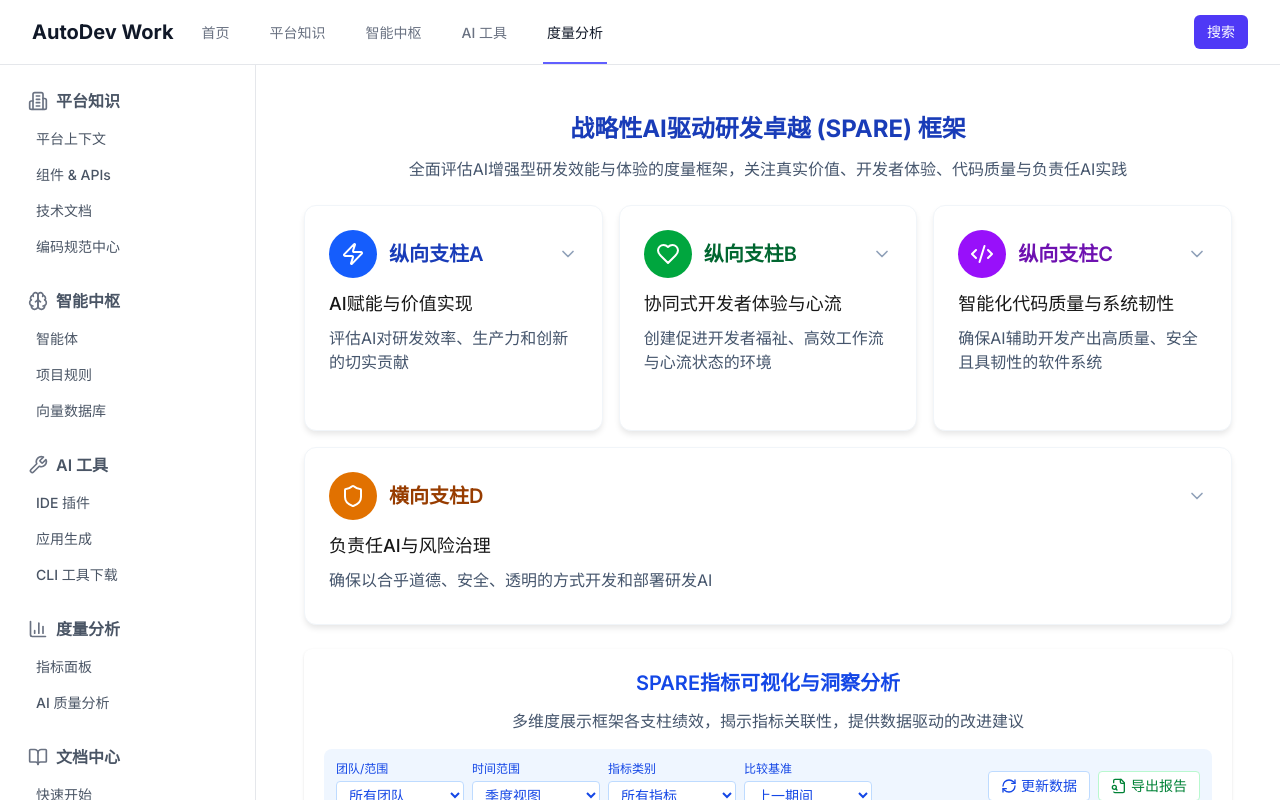
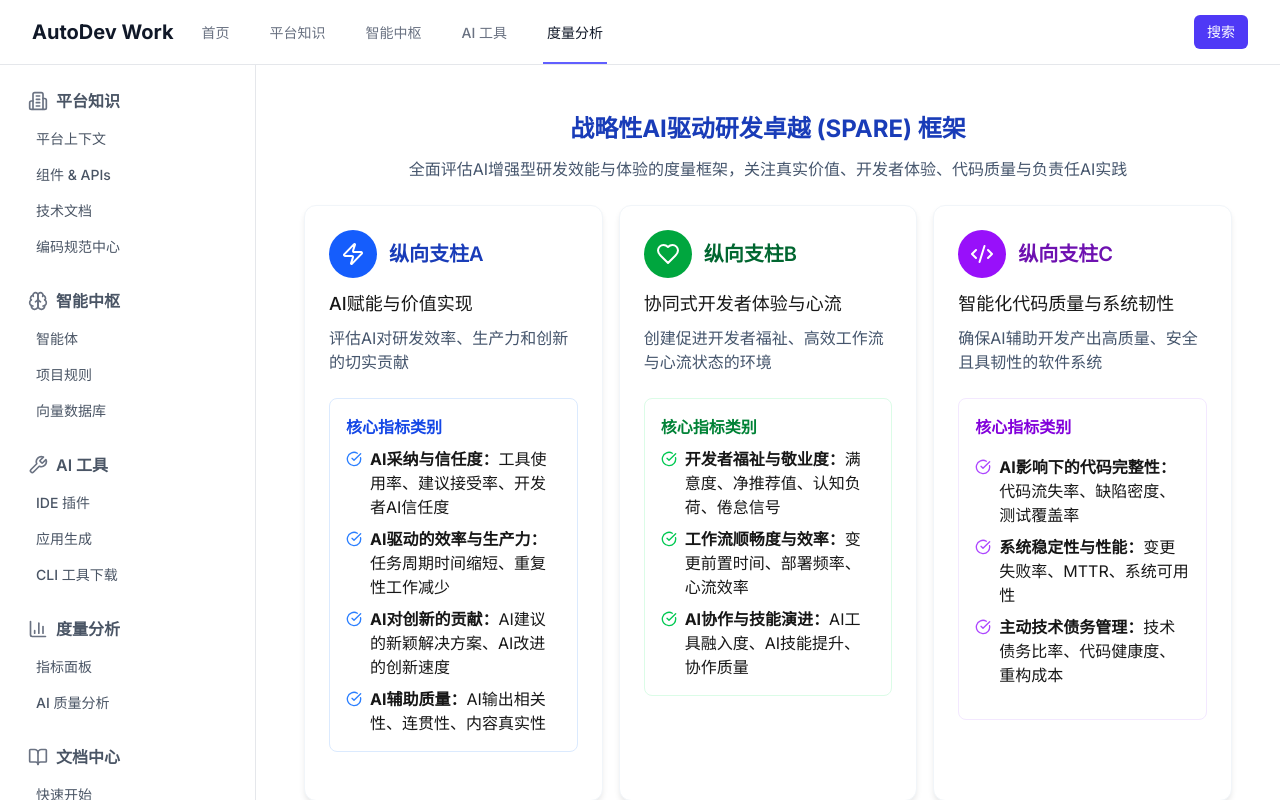
Before and after one commit to unit-mesh/autodev-workbench, a Next.js app: page /metrics in a window 1280 px wide. Shown: the top 800 px of the page. Built offline with nearby package versions, Linux system fonts and the light colour scheme.

Commit message:
feat: refactor SPARE framework page to remove state management for pillar expansion; enhance layout and styling

```diff
--- a/src/app/metrics/page.tsx
+++ b/src/app/metrics/page.tsx
@@ -1,12 +1,11 @@
 "use client"
 
-import React, { useState } from 'react'
+import React from 'react'
 import {
   Activity,
   ArrowRight,
   CheckCircle,
   ChevronDown,
-  ChevronUp,
   Code2,
   Eye,
   FileSearch,
@@ -20,16 +19,6 @@ import {
 } from 'lucide-react'
 
 export default function SPAREFramework() {
-  const [expandedPillar, setExpandedPillar] = useState(null);
-
-  const togglePillar = (pillar: never) => {
-    if (expandedPillar === pillar) {
-      setExpandedPillar(null);
-    } else {
-      setExpandedPillar(pillar);
-    }
-  };
-
   return (
     <div className="spare-framework">
       <div className="p-6 rounded-lg mb-8">
@@ -38,15 +27,10 @@ export default function SPAREFramework() {
           全面评估AI增强型研发效能与体验的度量框架，关注真实价值、开发者体验、代码质量与负责任AI实践
         </p>
 
-        {/* 四大支柱/维度卡片 */}
-        <div className="mb-6 space-y-4"> {/* 修改：移除 grid-4，使用 space-y-4 来分隔纵向和横向组 */}
-          {/* 纵向支柱 A, B, C */}
-          <div className="grid grid-cols-1 md:grid-cols-3 gap-4"> {/* 新增：包裹纵向支柱的 div */}
+        <div className="mb-6 space-y-4">
+          <div className="grid grid-cols-1 md:grid-cols-3 gap-4">
             {/* 支柱A */}
-            <div
-              className={`card cursor-pointer transition-all ${expandedPillar === 'A' ? 'border-blue-500 shadow-lg' : 'hover:border-blue-300'}`}
-              onClick={() => togglePillar('A')}
-            >
+            <div className="card border-blue-500 shadow-lg">
               <div className="flex justify-between items-center mb-3">
                 <div className="flex items-center">
                   <div className="icon-circle bg-blue-600 mr-3">
@@ -54,12 +38,10 @@ export default function SPAREFramework() {
                   </div>
                   <h4 className="text-xl font-semibold text-blue-800">纵向支柱A</h4>
                 </div>
-                {expandedPillar === 'A' ? <ChevronUp className="h-5 w-5 text-blue-500" /> : <ChevronDown className="h-5 w-5 text-slate-400" />}
               </div>
               <h5 className="text-lg font-medium mb-2">AI赋能与价值实现</h5>
               <p className="text-slate-600 mb-2">评估AI对研发效率、生产力和创新的切实贡献</p>
 
-              {expandedPillar === 'A' && (
               <div className="mt-4 bg-white p-4 rounded-lg border border-blue-100">
                 <h6 className="font-semibold mb-2 text-blue-700">核心指标类别</h6>
                 <ul className="space-y-2">
@@ -81,14 +63,10 @@ export default function SPAREFramework() {
                   </li>
                 </ul>
               </div>
-              )}
             </div>
 
             {/* 支柱B */}
-            <div
-              className={`card cursor-pointer transition-all ${expandedPillar === 'B' ? 'border-green-500 shadow-lg' : 'hover:border-green-300'}`}
-              onClick={() => togglePillar('B')}
-            >
+            <div className="card border-green-500 shadow-lg">
               <div className="flex justify-between items-center mb-3">
                 <div className="flex items-center">
                   <div className="icon-circle bg-green-600 mr-3">
@@ -96,12 +74,10 @@ export default function SPAREFramework() {
                   </div>
                   <h4 className="text-xl font-semibold text-green-800">纵向支柱B</h4>
                 </div>
-                {expandedPillar === 'B' ? <ChevronUp className="h-5 w-5 text-green-500" /> : <ChevronDown className="h-5 w-5 text-slate-400" />}
               </div>
               <h5 className="text-lg font-medium mb-2">协同式开发者体验与心流</h5>
               <p className="text-slate-600 mb-2">创建促进开发者福祉、高效工作流与心流状态的环境</p>
 
-              {expandedPillar === 'B' && (
               <div className="mt-4 bg-white p-4 rounded-lg border border-green-100">
                 <h6 className="font-semibold mb-2 text-green-700">核心指标类别</h6>
                 <ul className="space-y-2">
@@ -119,14 +95,10 @@ export default function SPAREFramework() {
                   </li>
                 </ul>
               </div>
-              )}
             </div>
 
             {/* 支柱C */}
-            <div
-              className={`card cursor-pointer transition-all ${expandedPillar === 'C' ? 'border-purple-500 shadow-lg' : 'hover:border-purple-300'}`}
-              onClick={() => togglePillar('C')}
-            >
+            <div className="card border-purple-500 shadow-lg">
               <div className="flex justify-between items-center mb-3">
                 <div className="flex items-center">
                   <div className="icon-circle bg-purple-600 mr-3">
@@ -134,12 +106,10 @@ export default function SPAREFramework() {
                   </div>
                   <h4 className="text-xl font-semibold text-purple-800">纵向支柱C</h4>
                 </div>
-                {expandedPillar === 'C' ? <ChevronUp className="h-5 w-5 text-purple-500" /> : <ChevronDown className="h-5 w-5 text-slate-400" />}
               </div>
               <h5 className="text-lg font-medium mb-2">智能化代码质量与系统韧性</h5>
               <p className="text-slate-600 mb-2">确保AI辅助开发产出高质量、安全且具韧性的软件系统</p>
 
-              {expandedPillar === 'C' && (
               <div className="mt-4 bg-white p-4 rounded-lg border border-purple-100">
                 <div className="flex justify-between items-center mb-4">
                   <h6 className="font-semibold text-purple-700">核心指标类别</h6>
@@ -160,15 +130,11 @@ export default function SPAREFramework() {
                   </li>
                 </ul>
               </div>
-              )}
             </div>
-          </div> {/* 新增：结束包裹纵向支柱的 div */}
+          </div>
 
           {/* 横向支柱D */}
-          <div
-            className={`card cursor-pointer transition-all ${expandedPillar === 'D' ? 'border-amber-500 shadow-lg' : 'hover:border-amber-300'}`}
-            onClick={() => togglePillar('D')}
-          >
+          <div className="card border-amber-500 shadow-lg">
             <div className="flex justify-between items-center mb-3">
               <div className="flex items-center">
                 <div className="icon-circle bg-amber-600 mr-3">
@@ -176,12 +142,10 @@ export default function SPAREFramework() {
                 </div>
                 <h4 className="text-xl font-semibold text-amber-800">横向支柱D</h4>
               </div>
-              {expandedPillar === 'D' ? <ChevronUp className="h-5 w-5 text-amber-500" /> : <ChevronDown className="h-5 w-5 text-slate-400" />}
             </div>
             <h5 className="text-lg font-medium mb-2">负责任AI与风险治理</h5>
             <p className="text-slate-600 mb-2">确保以合乎道德、安全、透明的方式开发和部署研发AI</p>
 
-            {expandedPillar === 'D' && (
             <div className="mt-4 bg-white p-4 rounded-lg border border-amber-100">
               <h6 className="font-semibold mb-2 text-amber-700">核心指标类别</h6>
               <ul className="space-y-2">
@@ -199,7 +163,6 @@ export default function SPAREFramework() {
                 </li>
               </ul>
             </div>
-            )}
           </div>
         </div>
 
```
Lines whose indentation alone changed are shown as unchanged.
